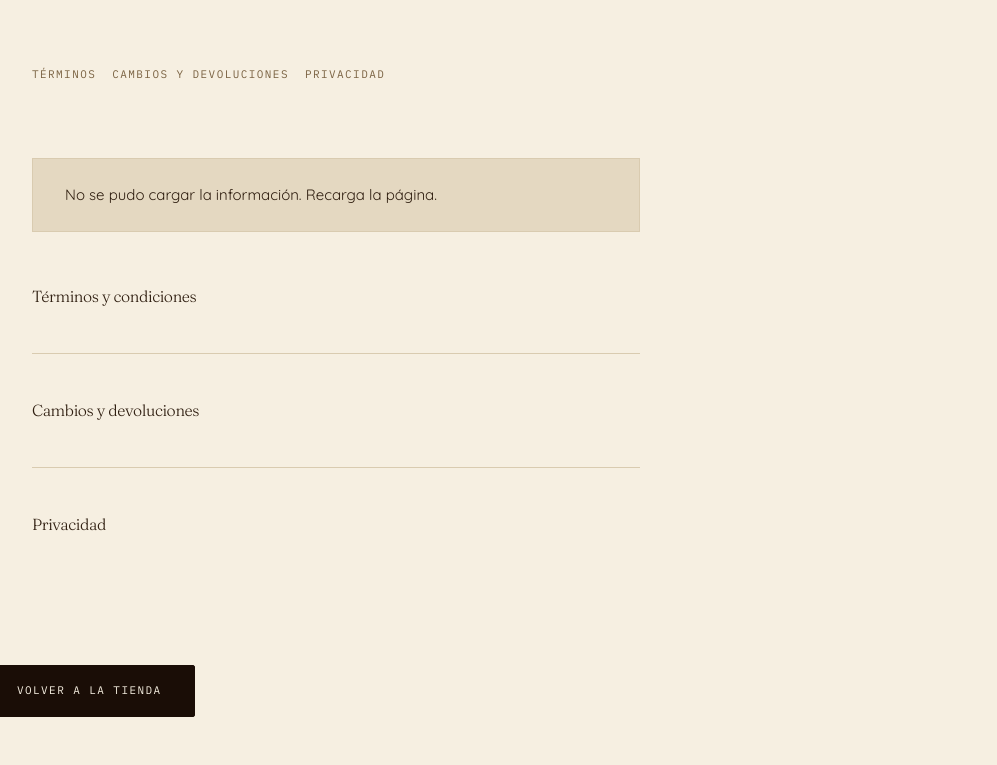
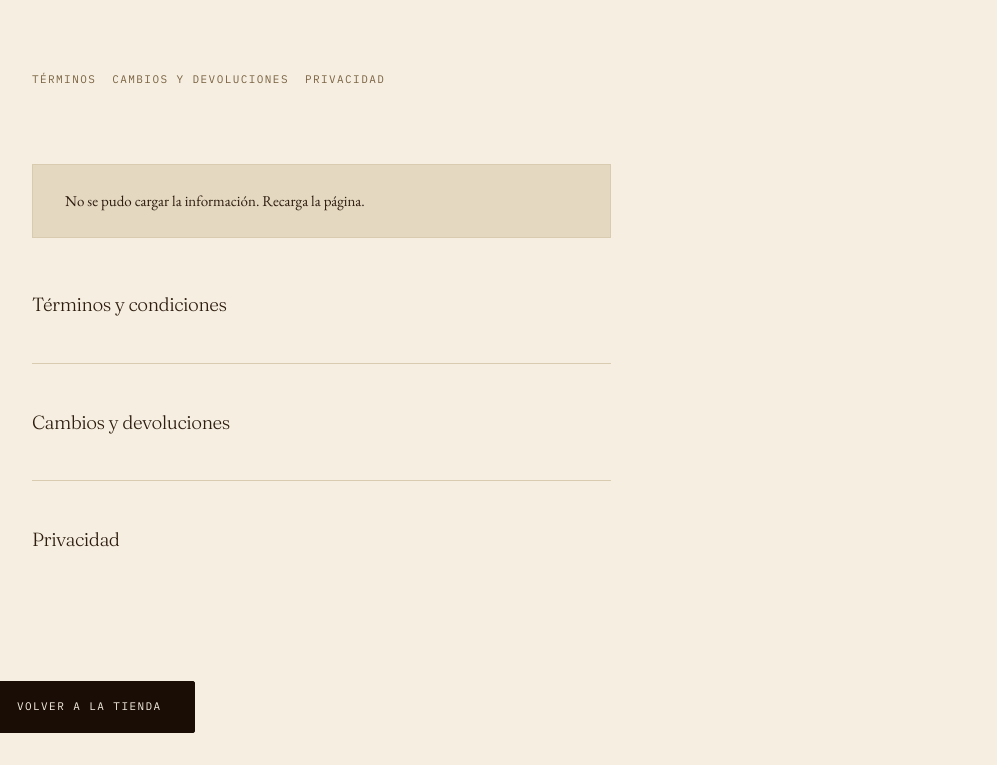
Before and after one commit to ignacio280/crochet-studio, a website: page public/legal.html in a window 1280 px wide. Shown: the part 256-1021 px from the top of the page, without its empty margins (164-1161 px from the left). Drawn offline with Linux system fonts and the light colour scheme; no server answers.

Commit message:
Cambiar el cuerpo del texto a EB Garamond
Quicksand era lo unico que contradecia el giro: una geometrica
redondeada, de las mas modernas que existen, narrando un sitio que
abre dentro de una pintura del quinientos. Entra EB Garamond, que es
literalmente la letra de la epoca.

Tres oficios, y los nombres de los tokens ahora dicen el oficio y no
la forma —el texto ya no es una sans, asi que --sans pasa a --texto:

  --serif  Fraunces      titula
  --texto  EB Garamond   narra
  --mono   IBM Plex Mono dato

La mono se queda a proposito. Una monoespaciada en un sitio
renacentista es un anacronismo, igual que el MacBook en la mesa del
video: es el mismo chiste, y es el concepto.

LA ESCALA TUVO QUE SUBIR

Esto no era opcional. Medido con fontTools: EB Garamond tiene la
altura de x en 0,400 del em y Quicksand la tenia en 0,503. Al mismo
tamano nominal se ve un 20% mas chica, asi que cambiar solo la
familia habria dejado el texto diminuto. El cuerpo pasa de 16 a
19px, que devuelve la misma altura aparente, y el interlineado de
1,60 a 1,62 porque una garalda pide un pelo mas de aire. Las
etiquetas mono no se tocan: esa letra no cambio.

Se incluye la italica de verdad (46 KB). No la pide nadie todavia
—font-display: optional solo la baja cuando algo la usa— pero la
duenia escribe descripciones y textos legales desde el panel: si
pone una cursiva, una oblicua sintetica de una garalda se ve mal.
Cuesta cero bytes hasta que hace falta.

Fuera Quicksand, 27 KB menos.

EL PANEL NO SIGUE LA DIRECCION DE ARTE

Lo cambie a Garamond y fue un error de criterio, asi que lo devolvi:
el panel es una herramienta de trabajo, con formularios y listas a
15px. Una garalda ahi se lee peor que la sans del sistema, y encima
obligaria a bajar una fuente para editar precios. Queda en sans del
sistema —cero descargas— con Fraunces solo en los titulos, para que
siga sintiendose parte del taller.

Verificado: las tres familias activas, cero peticiones externas en
portada y legales, los diez contrastes siguen pasando, y ninguna de
las cinco laminas choca con su ficha ni se sale del escenario tras
el cambio de escala.

Sin publicar.

Co-Authored-By: Claude Opus 5 <noreply@anthropic.com>

```diff
--- a/public/css/admin.css
+++ b/public/css/admin.css
@@ -19,7 +19,13 @@
   --rojo: #b3456a;
 
   --serif: 'Fraunces', 'Fraunces reserva', Georgia, serif;
-  --sans: 'Quicksand', 'Quicksand reserva', -apple-system, 'Segoe UI', Arial, sans-serif;
+  /* El panel NO sigue la direccion de arte de la tienda, y es a
+     proposito. Es una herramienta de trabajo: formularios, campos,
+     listas. Una garalda a 15px en un formulario se lee peor que una
+     sans del sistema, y ademas obligaria a que la duenia baje una
+     fuente para editar precios. Fraunces se queda solo en los
+     titulos, para que el panel siga sintiendose parte del taller. */
+  --texto: -apple-system, BlinkMacSystemFont, 'Segoe UI', system-ui, Arial, sans-serif;
 
   --radio: 16px;
   --pastilla: 999px;
@@ -33,7 +39,7 @@ body {
   margin: 0;
   background: var(--hueso);
   color: var(--tinta);
-  font-family: var(--sans);
+  font-family: var(--texto);
   font-size: 15px;
   font-weight: 500;
   line-height: 1.6;
@@ -83,7 +89,7 @@ a { color: var(--arcilla); }
 
 .barra__titulo small {
   display: block;
-  font-family: var(--sans);
+  font-family: var(--texto);
   font-size: 11px;
   font-weight: 600;
   letter-spacing: 0.18em;
@@ -98,7 +104,7 @@ a { color: var(--arcilla); }
   background: transparent;
   border-radius: var(--pastilla);
   padding: 9px 20px;
-  font-family: var(--sans);
+  font-family: var(--texto);
   font-size: 13px;
   font-weight: 600;
   cursor: pointer;
@@ -143,7 +149,7 @@ select {
   border: 1px solid var(--linea);
   border-radius: 10px;
   background: var(--hueso);
-  font-family: var(--sans);
+  font-family: var(--texto);
   font-size: 15px;
   font-weight: 500;
   color: var(--tinta);
@@ -172,7 +178,7 @@ input:focus, textarea:focus, select:focus { border-color: var(--arcilla); outlin
   border-radius: var(--pastilla);
   background: transparent;
   color: var(--tinta);
-  font-family: var(--sans);
+  font-family: var(--texto);
   font-size: 13px;
   font-weight: 600;
   cursor: pointer;
--- a/public/css/letras.css
+++ b/public/css/letras.css
@@ -12,8 +12,8 @@
    gordas antes de asentarse.
 
    Ahora salen del mismo servidor, precargadas en la primera vuelta.
-   122 KB las cuatro, subconjunto latino —cubre acentos y ñ, que es
-   lo que este sitio escribe—.
+   Subconjunto latino —cubre acentos y ñ, que es lo que este sitio
+   escribe—.
 
    font-display: optional es la parte que mata el salto. El
    navegador espera un instante: si la fuente llegó, la usa desde el
@@ -34,10 +34,17 @@
   font-display: optional;
 }
 @font-face {
-  font-family: 'Quicksand';
-  src: url('/fonts/quicksand-var.woff2') format('woff2');
+  font-family: 'EB Garamond';
+  src: url('/fonts/garamond-var.woff2') format('woff2');
   font-weight: 400 700;
   font-style: normal;
+  font-display: optional;
+}
+@font-face {
+  font-family: 'EB Garamond';
+  src: url('/fonts/garamond-italic-var.woff2') format('woff2');
+  font-weight: 400 600;
+  font-style: italic;
   font-display: optional;
 }
 @font-face {
@@ -66,11 +73,11 @@
   line-gap-override: 0%;
 }
 @font-face {
-  font-family: 'Quicksand reserva';
-  src: local('Segoe UI'), local('Helvetica Neue'), local('Arial');
-  size-adjust: 101.1%;
-  ascent-override: 98.9%;
-  descent-override: 24.7%;
+  font-family: 'Garamond reserva';
+  src: local('Georgia'), local('Times New Roman'), local('Times');
+  size-adjust: 89.4%;
+  ascent-override: 112.7%;
+  descent-override: 33.3%;
   line-gap-override: 0%;
 }
 @font-face {
--- a/public/css/site.css
+++ b/public/css/site.css
@@ -52,14 +52,22 @@
   --rosa: #d8b7a4;
   --rosa-texto: #8c3b39;   /* vino: agotada */
 
-  --serif: 'Fraunces', 'Fraunces reserva', Georgia, serif;
-  --sans: 'Quicksand', 'Quicksand reserva', -apple-system, 'Segoe UI', Arial, sans-serif;
-  --mono: 'IBM Plex Mono', 'Mono reserva', ui-monospace, Menlo, monospace;
+  /* Tres oficios. Los nombres dicen el oficio, no la forma: el
+     texto ya no es una sans. */
+  --serif: 'Fraunces', 'Fraunces reserva', Georgia, serif;   /* titula */
+  --texto: 'EB Garamond', 'Garamond reserva', Georgia, serif; /* narra */
+  --mono: 'IBM Plex Mono', 'Mono reserva', ui-monospace, Menlo, monospace; /* dato */
 
+  /* La escala sube porque la letra cambio de esqueleto. EB Garamond
+     tiene la altura de x en 0,400 del em; Quicksand la tenia en
+     0,503. Al mismo tamano nominal se ve un 20% mas chica, asi que
+     conservar 16px habria dejado el texto diminuto. 19px devuelve
+     la misma altura aparente. Las etiquetas mono no se tocan: la
+     mono no cambio. */
   --t-micro: 11px;
-  --t-menor: 0.8125rem;
-  --t-base: 1rem;
-  --t-mayor: 1.1875rem;
+  --t-menor: 0.95rem;
+  --t-base: 1.1875rem;
+  --t-mayor: 1.375rem;
   --t-h2: clamp(1.6rem, 3vw, 2.4rem);
 
   --s1: 4px;  --s2: 8px;   --s3: 12px;  --s4: 16px;  --s5: 24px;
@@ -86,9 +94,9 @@ body {
   margin: 0;
   background: var(--papel);
   color: var(--tinta);
-  font-family: var(--sans);
+  font-family: var(--texto);
   font-size: var(--t-base);
-  line-height: 1.6;
+  line-height: 1.62;
   -webkit-font-smoothing: antialiased;
   overflow-x: hidden;
 }
@@ -790,13 +798,13 @@ button { font: inherit; color: inherit; }
 }
 @media (max-width: 760px) { .pie__grid { grid-template-columns: 1fr; gap: var(--s6); } }
 .pie__marca { font-family: var(--serif); font-weight: 300; font-size: 1.75rem; color: var(--noche); margin-bottom: var(--s2); }
-.cierre p { color: var(--tinta-70); font-size: 0.9375rem; }
+.cierre p { color: var(--tinta-70); font-size: 1.05rem; }
 .cierre h4 {
   font-family: var(--mono); font-size: var(--t-micro); font-weight: 400;
   letter-spacing: 0.13em; text-transform: uppercase; color: var(--tinta-45); margin: 0 0 var(--s3);
 }
 .pie__lista { list-style: none; margin: 0; padding: 0; display: grid; gap: var(--s2); }
-.pie__lista a { font-size: 0.9375rem; color: var(--tinta-70); transition: color 0.25s var(--suave); }
+.pie__lista a { font-size: 1.05rem; color: var(--tinta-70); transition: color 0.25s var(--suave); }
 .pie__lista a:hover { color: var(--arcilla-texto); }
 .pie__abajo {
   border-top: 1px solid var(--linea); padding-top: var(--s5);
--- a/public/legal.html
+++ b/public/legal.html
@@ -8,10 +8,10 @@
 <meta name="theme-color" content="#fffdff">
 <link rel="icon" href="/img/favicon.svg">
 <link rel="preload" href="/fonts/fraunces-var.woff2" as="font" type="font/woff2" crossorigin>
-<link rel="preload" href="/fonts/quicksand-var.woff2" as="font" type="font/woff2" crossorigin>
+<link rel="preload" href="/fonts/garamond-var.woff2" as="font" type="font/woff2" crossorigin>
 <link rel="preload" href="/fonts/plexmono-400.woff2" as="font" type="font/woff2" crossorigin>
-<link rel="stylesheet" href="/css/letras.css?v=1">
-<link rel="stylesheet" href="/css/site.css?v=21">
+<link rel="stylesheet" href="/css/letras.css?v=2">
+<link rel="stylesheet" href="/css/site.css?v=23">
 <style>
   /* La cabecera es fija: el contenido empieza por debajo de ella. */
   .legal { max-width: 74ch; margin: 0; padding: calc(var(--nav) + var(--s8)) var(--margen) var(--s9); }
```
Also changed, not shown: public/admin.html (+1 -2 lines), public/ayuda.html (+1 -2 lines), views/index.html (+3 -3 lines), public/fonts/garamond-italic-var.woff2 (added), public/fonts/garamond-var.woff2 (added), public/fonts/quicksand-var.woff2 (deleted).
